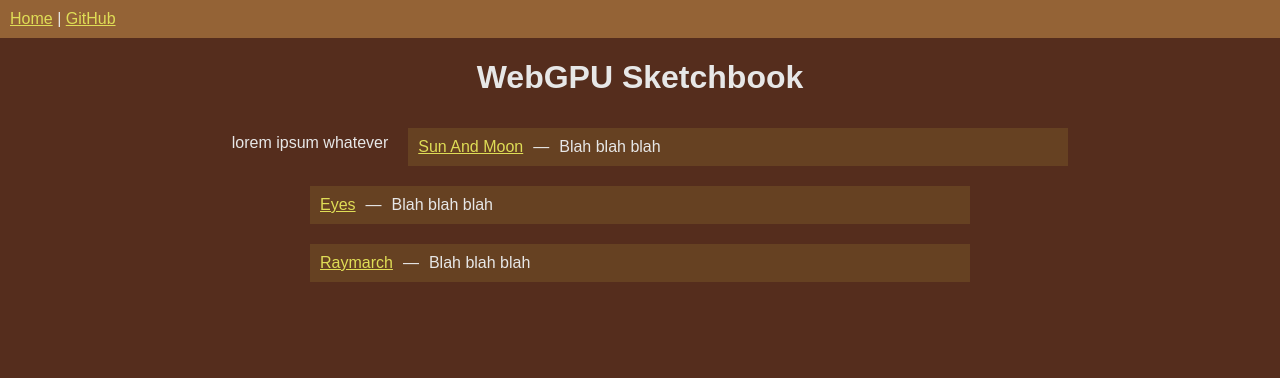
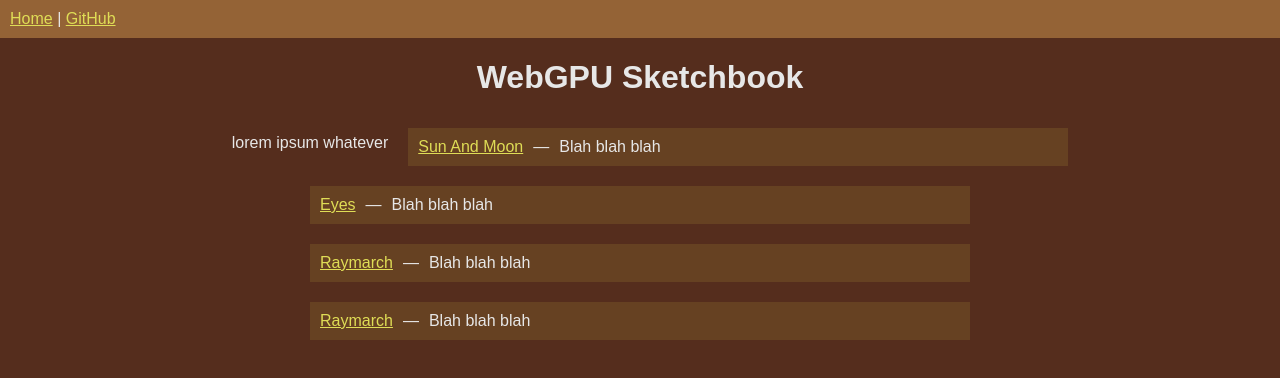
Before and after one commit to ptrgags/webgpu-sketchbook, a Vue app: page /#/ in a window 1280 px wide. Shown: the top 378 px of the page. Built offline with nearby package versions, Linux system fonts and the light colour scheme.

Commit message:
Try out Oklch

```diff
--- /dev/null
+++ b/src/sketches/ColorSpacesSketch.ts
@@ -0,0 +1,8 @@
+import { QuadUVMode, type QuadMachineSketch } from "@/machines/QuadMachine";
+import COLOR_SPACES_SHADER from '@/shaders/color_spaces.wgsl?url';
+
+export class ColorSpacesSketch implements QuadMachineSketch {
+    uv_mode: QuadUVMode = QuadUVMode.Basic;
+    shader_url: string = COLOR_SPACES_SHADER;
+    fragment_entry = "fragment_main"
+}
--- a/src/views/IndexView.vue
+++ b/src/views/IndexView.vue
@@ -45,6 +45,19 @@ import PageLink from '@/components/PageLink.vue'
             </template>
             <template #description>Blah blah blah</template>
         </PageLink>
+        <PageLink>
+            <template #thumbnail>
+                <!--
+                <img
+                    src="@/assets/thumbnails/sun-and-moon.png"
+                    alt=""
+                />-->
+            </template>
+            <template #link>
+                <RouterLink to="/color-spaces">Raymarch</RouterLink>
+            </template>
+            <template #description>Blah blah blah</template>
+        </PageLink>
     </div>
 </template>
 
```
Also changed, not shown: src/router/index.ts (+8 -0 lines), 1 other file (tests, documents, lock files or other folders).
